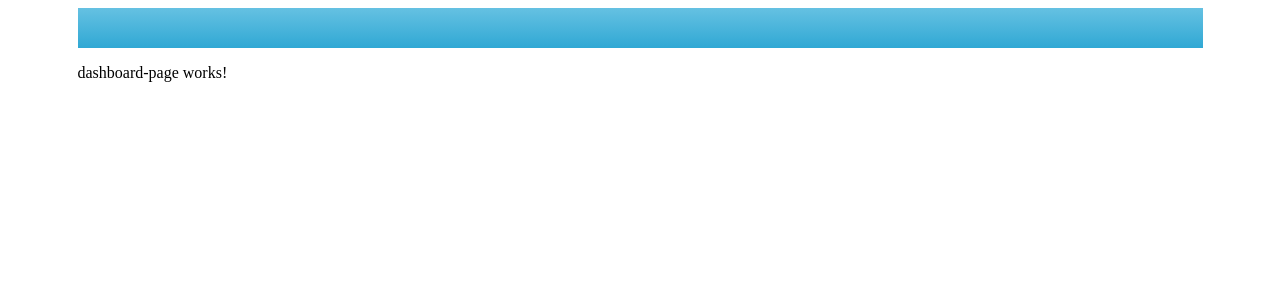
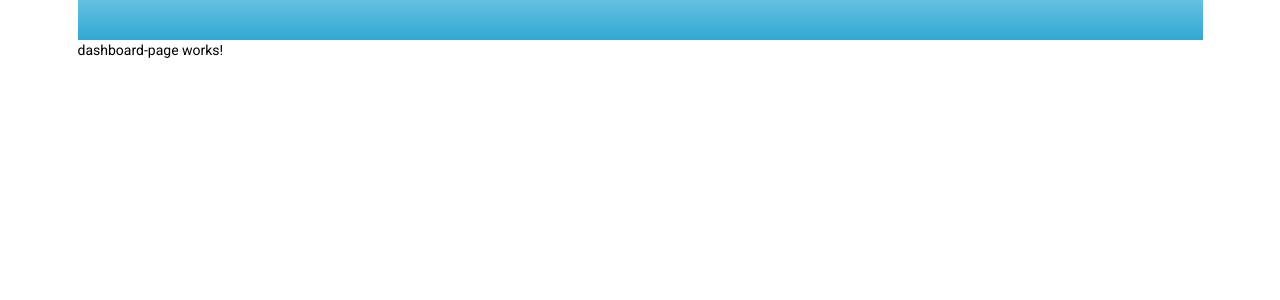
Before and after one commit to vijaydahiphale96/placement-reviews, an Angular app: page /dashboard in a window 1280 px wide. Shown: the top 300 px of the page. Built offline with nearby package versions, Linux system fonts and the light colour scheme.

Commit message:
added angular matrial in the project

```diff
--- a/angular.json
+++ b/angular.json
@@ -28,6 +28,7 @@
               "src/assets"
             ],
             "styles": [
+              "./node_modules/@angular/material/prebuilt-themes/deeppurple-amber.css",
               "src/styles.scss"
             ],
             "scripts": []
@@ -92,6 +93,7 @@
               "src/assets"
             ],
             "styles": [
+              "./node_modules/@angular/material/prebuilt-themes/deeppurple-amber.css",
               "src/styles.scss"
             ],
             "scripts": []
@@ -123,6 +125,7 @@
           }
         }
       }
-    }},
+    }
+  },
   "defaultProject": "placement-reviews"
 }
--- a/package.json
+++ b/package.json
@@ -12,10 +12,12 @@
   "private": true,
   "dependencies": {
     "@angular/animations": "~9.0.1",
+    "@angular/cdk": "^9.0.0",
     "@angular/common": "~9.0.1",
     "@angular/compiler": "~9.0.1",
     "@angular/core": "~9.0.1",
     "@angular/forms": "~9.0.1",
+    "@angular/material": "^9.0.0",
     "@angular/platform-browser": "~9.0.1",
     "@angular/platform-browser-dynamic": "~9.0.1",
     "@angular/router": "~9.0.1",
--- a/src/app/app.module.ts
+++ b/src/app/app.module.ts
@@ -3,6 +3,7 @@
 
 import { AppRoutingModule } from './app-routing.module';
 import { AppComponent } from './app.component';
+import { BrowserAnimationsModule } from '@angular/platform-browser/animations';
 
 @NgModule({
   declarations: [
@@ -10,7 +11,8 @@
   ],
   imports: [
     BrowserModule,
-    AppRoutingModule
+    AppRoutingModule,
+    BrowserAnimationsModule
   ],
   providers: [],
   bootstrap: [AppComponent]
--- a/src/index.html
+++ b/src/index.html
@@ -6,8 +6,10 @@
   <base href="/">
   <meta name="viewport" content="width=device-width, initial-scale=1">
   <link rel="icon" type="image/x-icon" href="favicon.ico">
+  <link href="https://fonts.googleapis.com/css?family=Roboto:300,400,500&display=swap" rel="stylesheet">
+  <link href="https://fonts.googleapis.com/icon?family=Material+Icons" rel="stylesheet">
 </head>
-<body>
+<body class="mat-typography">
   <app-root></app-root>
 </body>
 </html>
--- a/src/styles.scss
+++ b/src/styles.scss
@@ -1 +1,4 @@
 /* You can add global styles to this file, and also import other style files */
+
+html, body { height: 100%; }
+body { margin: 0; font-family: Roboto, "Helvetica Neue", sans-serif; }
```
Also changed, not shown: 1 other file (tests, documents, lock files or other folders).
